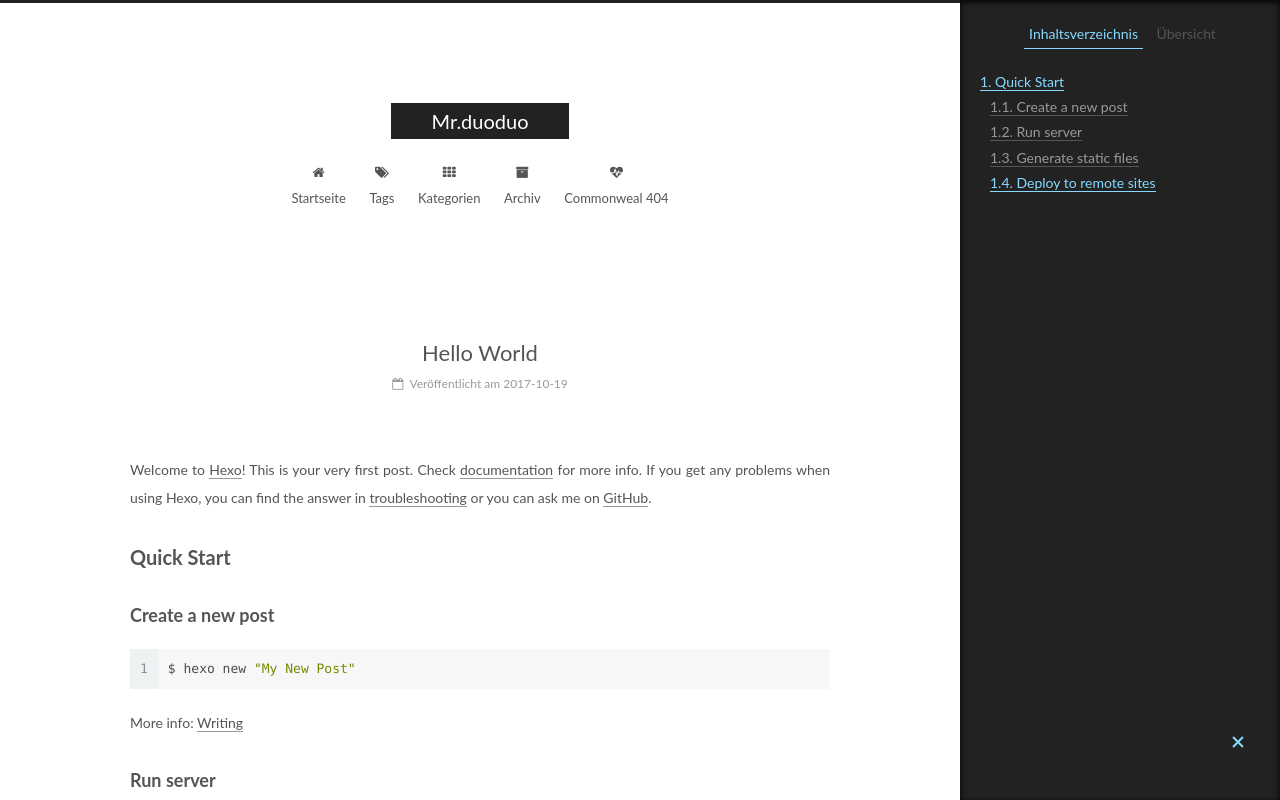
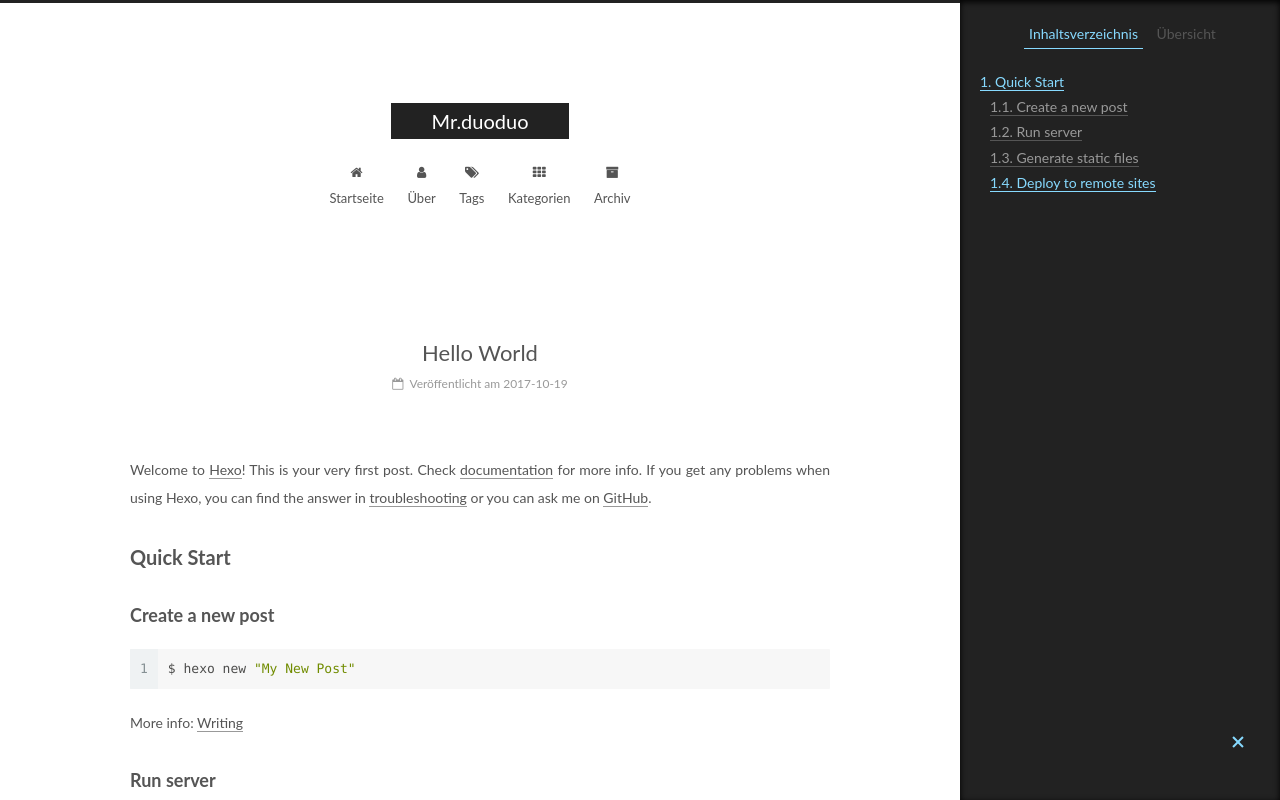
Before and after one commit to taojiaxing/ts0118.github.io, a plain HTML site: page 2017/10/19/hello-world/index.html in a window 1280 px wide. Shown: the top 800 px of the page. Drawn offline with Linux system fonts and the light colour scheme.

Commit message:
Site updated: 2017-10-19 22:31:48

```diff
--- a/2017/10/19/hello-world/index.html
+++ b/2017/10/19/hello-world/index.html
@@ -189,6 +189,16 @@
         </li>
 
 
+        <li class="menu-item menu-item-about">
+          <a href="/about/" rel="section">
+
+              <i class="menu-item-icon fa fa-fw fa-user"></i> <br />
+
+            Über
+          </a>
+        </li>
+
+
         <li class="menu-item menu-item-tags">
           <a href="/tags/" rel="section">
 
@@ -215,16 +225,6 @@
               <i class="menu-item-icon fa fa-fw fa-archive"></i> <br />
 
             Archiv
-          </a>
-        </li>
-
-
-        <li class="menu-item menu-item-commonweal">
-          <a href="/404.html" rel="section">
-
-              <i class="menu-item-icon fa fa-fw fa-heartbeat"></i> <br />
-
-            Commonweal 404
           </a>
         </li>
 
```
Also changed, not shown: 404.html (+10 -10 lines), archives/2017/10/index.html (+10 -10 lines), archives/2017/index.html (+10 -10 lines), archives/index.html (+10 -10 lines), categories/index.html (+10 -10 lines), index.html (+10 -10 lines), tags/index.html (+10 -10 lines).
